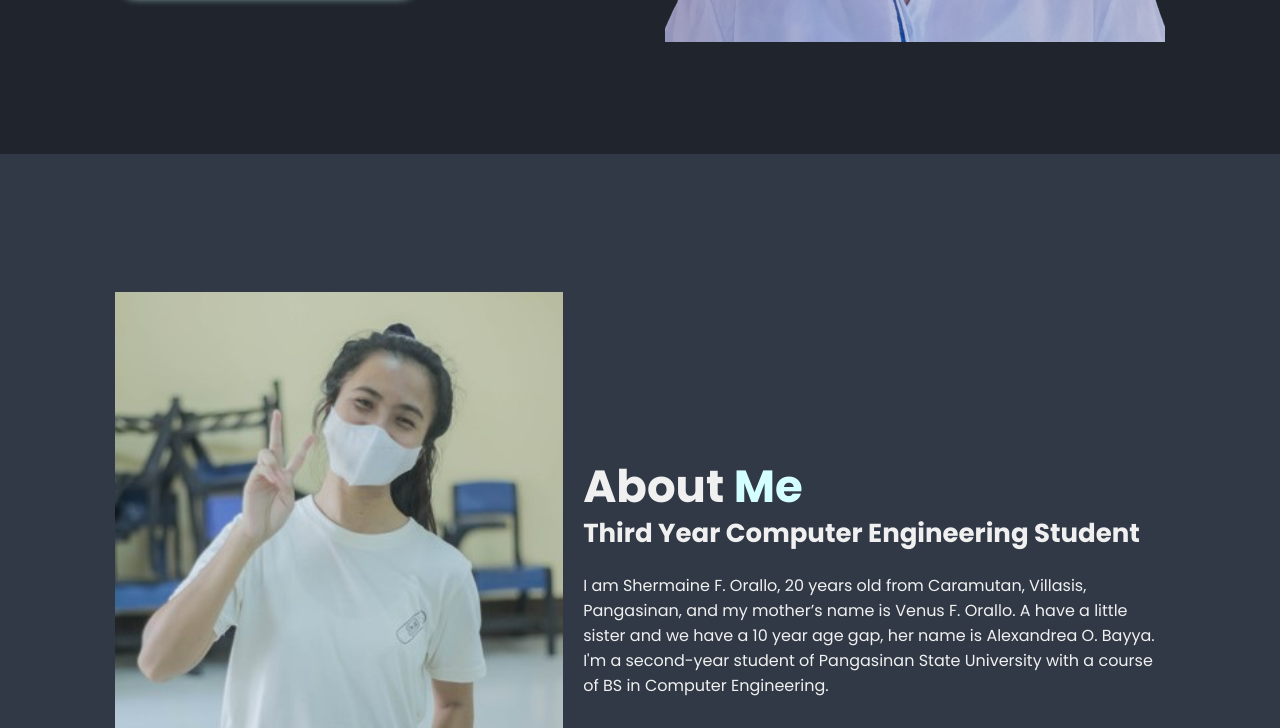
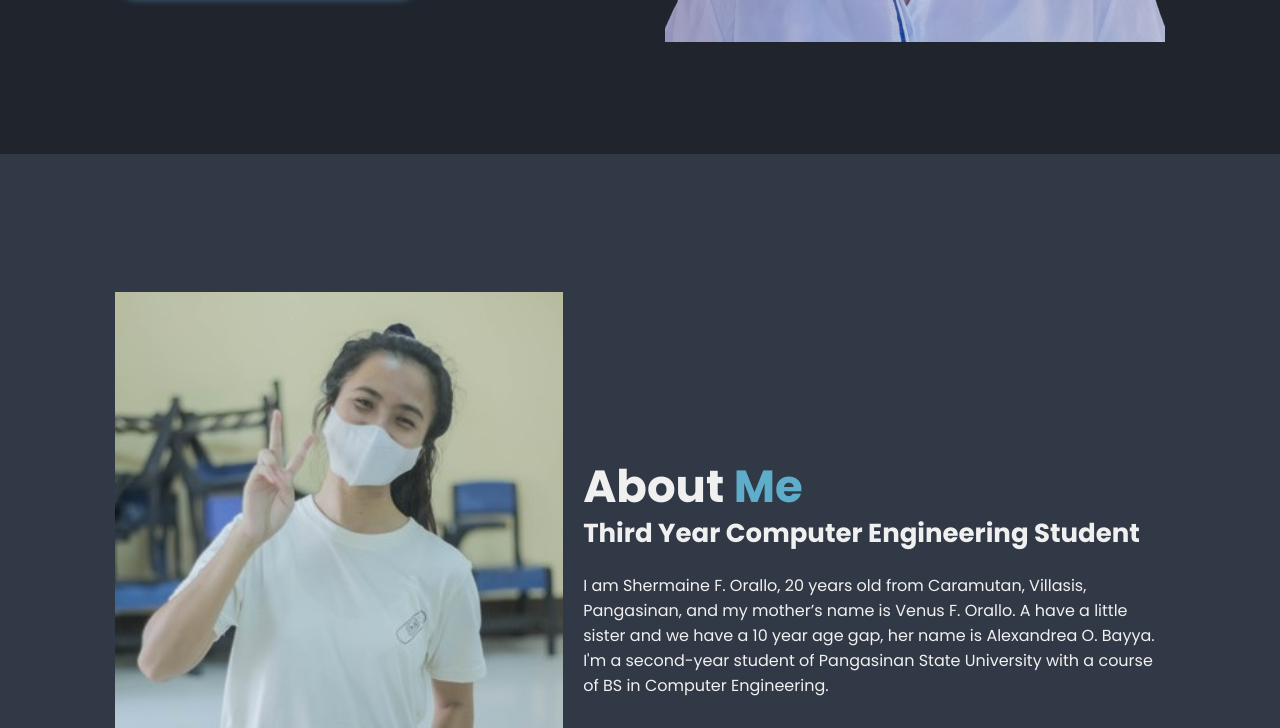
Before and after one commit to Shameinn/My-Website, a plain HTML site: page index.html in a window 1280 px wide. Shown: the part 646-1374 px from the top of the page. Drawn offline with nearby package versions, Linux system fonts and the light colour scheme.

Commit message:
Update style.css

```diff
--- a/css/style.css
+++ b/css/style.css
@@ -16,7 +16,7 @@
     --bg-color: #1f242d;
     --second-bg-color: #323946;
     --text-color: #f0f0f0;
-    --main-color: #D4FFFF;
+    --main-color: #5EADCB;
 }
 
 html {
```
